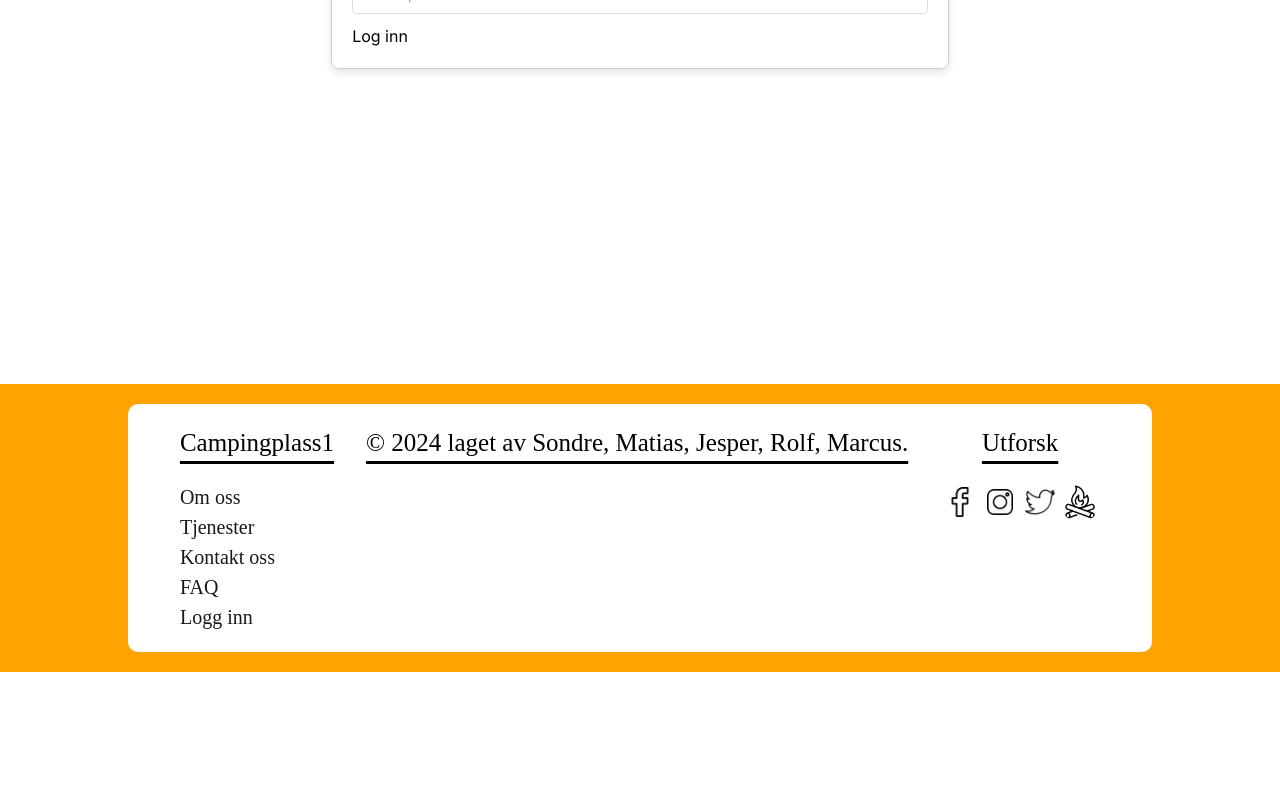
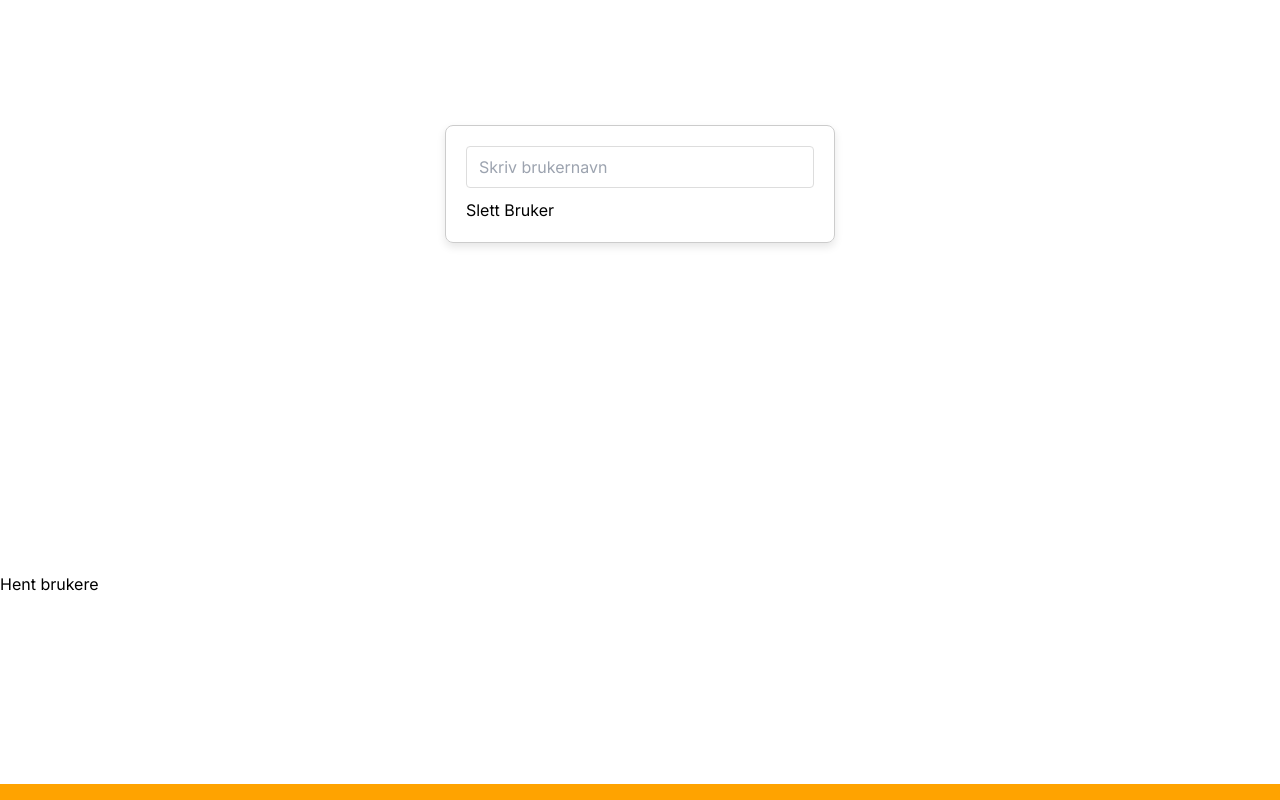
Before and after one commit to APP2000Camping/APP2000-gruppe05, a Next.js app: page /logInn in a window 1280 px wide. Shown: the part 480-1280 px from the top of the page. Before the commit the page ends 1152 px from the top, so only its background shows below. Built offline with nearby package versions, Linux system fonts and the light colour scheme.

Commit message:
Lagt til metode for å slette brukere og vise brukere

```diff
--- /dev/null
+++ b/app/api/delUser/route.js
@@ -0,0 +1,25 @@
+// Skrevet av Rolf
+import { MongoClient } from "mongodb";
+
+// Initialiserer mongodb klienten
+const client = new MongoClient(process.env.MONGODB_URI);
+const database = client.db("userLogin");
+const users = database.collection("users");
+
+export async function DELETE(req) {
+    try {
+        const username = (await req.json()).userID;
+
+        const query = { userID: username };
+
+        const result = await users.deleteOne(query);
+        console.log(result.deletedCount);
+        console.log(username);
+    } finally {
+        await client.close();
+
+        return new Response( JSON.stringify({ response: "Deleted document" }), {
+            status: 201,
+        })
+    }
+}
--- /dev/null
+++ b/app/api/getUsers/route.js
@@ -0,0 +1,34 @@
+// Skrevet av Rolf
+import { MongoClient } from "mongodb";
+
+// Initialiserer mongodb klienten
+const client = new MongoClient(process.env.MONGODB_URI);
+const database = client.db("userLogin");
+const users = database.collection("users");
+
+let userArr = [];
+
+export async function GET() {
+    try {
+        //const query = { userID: "test1" };
+
+        const cursor = users.find();
+
+        userArr = await cursor.toArray();
+
+
+        console.log(userArr);
+    } finally {
+        await client.close();
+
+        if (userArr.length === 0) {
+            return new Response( JSON.stringify({ response: "No user found" }), {
+                status: 400,
+            });
+        } else {
+            return new Response( JSON.stringify({ response: userArr }), {
+                status: 201,
+            });
+        }
+    }
+};
--- a/app/api/registerUser/route.js
+++ b/app/api/registerUser/route.js
@@ -23,7 +23,7 @@ export async function POST(req) {
     await client.close();
 
     return new Response( JSON.stringify({ response: "Inserted document" }), {
-        status: 200,
+        status: 201,
       })
   }
 }
--- a/app/globals.css
+++ b/app/globals.css
@@ -32,6 +32,4 @@ h1{
   display: flex;
   justify-content: center;
   font-size: 4rem;
-
-
   }
--- a/app/logInn/login.module.css
+++ b/app/logInn/login.module.css
@@ -3,7 +3,34 @@
   display: flex;
   justify-content: center;
   align-items: center;
-    height: 100vh; /* Fyller hele høyden av viewporten */
+  height: 50vh; /* Fyller hele høyden av viewporten */
+  color: black;
+}
+
+.userlist {
+  display: flex;
+  justify-content: center;
+  align-items: center;
+  height: 50vh;
+  color: black;
+}
+
+.button {
+  display: flex;
+  justify-content: center;
+  align-items: center;
+  height: 50vh;
+  color: black;
+}
+.Header {
+  color: black;
+}
+
+.ul {
+  color: black;
+}
+
+.li {
   color: black;
 }
 
@@ -35,3 +62,7 @@
 .submitButton:hover {
   background-color: #0056b3;
 }
+
+.h2 {
+  color: black;
+}
--- a/app/logInn/page.js
+++ b/app/logInn/page.js
@@ -5,14 +5,34 @@ import '../globals.css';
 import NavBar from '../components/nav-bar';
 import Footer from '../components/footer';
 import styles from '../logInn/login.module.css';
+import { useRouter } from 'next/navigation';
+
+let userIDArr = [];
+
+const UserList = () => {
+  return (
+    <ul>
+      {userIDArr.map((user) => (
+        <li key={user.userID}>{user.userID}</li>
+      ))}
+    </ul>
+  )
+}
 
 export default function Home() {
+
+  const router = useRouter();
+
+  const refreshData = () => {
+    router.replace(router.asPath);
+  }
+
   // Må være const, initialiserer userID og password, vil bli sent gjennom api-en
   const [userID, setUserID] = useState('');
   const [password, setPassword] = useState('');
 
   const handleSubmit = async (e) => {
-    //e.preventDefault(); // Stopper siden fra å refreshe
+    e.preventDefault(); // Stopper siden fra å refreshe
     try {
       // Kaller på api-en
       const response = await fetch("../api/registerUser", {
@@ -30,8 +50,46 @@ export default function Home() {
         const data = await response.json();
         console.log(data);
       }
-    } catch (error) {
-      console.log(error);
+    } catch (e) {
+      console.log(e);
+    }
+  }
+
+  const handleDelUser = async (e) => {
+    e.preventDefault();
+    try {
+      const response = await fetch("../api/delUser", {
+        method: "DELETE",
+        headers: {
+          "Content-Type": "application/json",
+        },
+        body: JSON.stringify({
+          "userID": userID,
+        }),
+      });
+    } catch (e) {
+      console.log(e);
+    }
+  }
+
+  const fillUserIDList = async (e) => {
+    try {
+      const response = await fetch("../api/getUsers", {
+        method: "GET", // GET for å hente data
+        headers: {
+          'Content-Type': 'application/json',
+        }
+      });
+
+      if (response) {
+        userIDArr = (await response.json()).response;
+        console.log(userIDArr);
+      }
+
+      refreshData();
+
+    } catch (e) {
+      console.log(e);
     }
   }
 
@@ -61,7 +119,32 @@ export default function Home() {
       <button type="submit">Log inn</button>
       </form>
       </div>
+
+
+
+      <div className = {styles.formContainer}>
+      <form onSubmit = {handleDelUser} className={styles.form}>
+
+      <input
+      type="text"
+      className={styles.inputField}
+      value={userID}
+      onChange={(e)=> setUserID(e.target.value)}
+      placeholder = "Skriv brukernavn"
+      />
+
+      <button type="submit">Slett Bruker</button>
+      </form>
+      </div>
+
+
+
+      <div id='userlist'>
+        <button onClick={fillUserIDList} className = {styles.button}>Hent brukere</button>
+        <UserList />
+      </div>
+
       <Footer />
     </div>
-  )
+  );
 }
```
Lines whose indentation alone changed are shown as unchanged.
